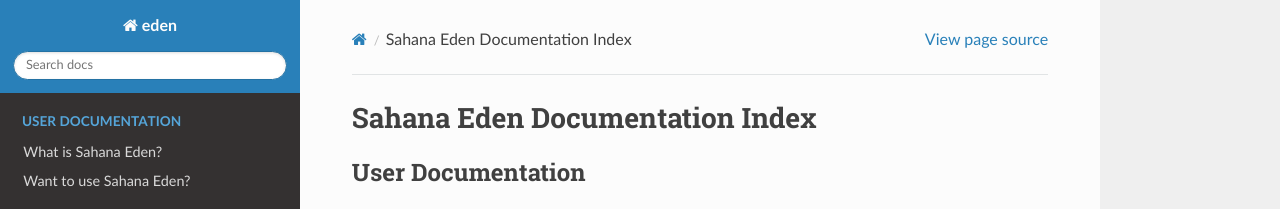
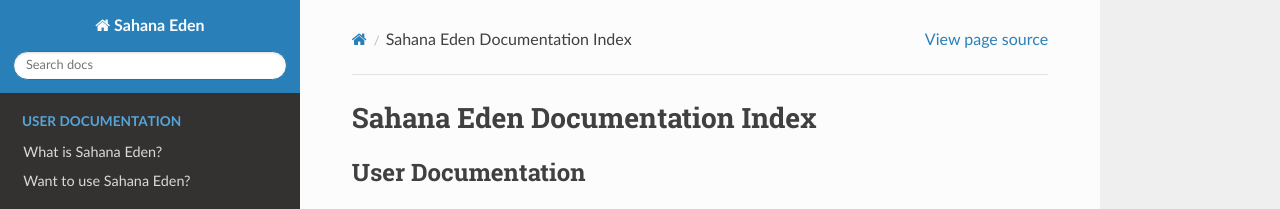
Before and after one commit to PJColombo/Pruebas, a Sphinx documentation site: the page built from docs/index.rst, in a window 1280 px wide. Shown: the top 209 px of the page. Built offline with Sphinx 7.4.7 and the Read the Docs theme 2.0.0, drawn with Linux system fonts in a browser that asks for light colours.

Commit message:
Update conf.py

```diff
--- a/docs/conf.py
+++ b/docs/conf.py
@@ -46,9 +46,9 @@
 master_doc = 'index'
 
 # General information about the project.
-project = 'eden'
-#copyright = '2018, Eduardo Romero Palencia'
-#author = 'Eduardo Romero Palencia'
+project = 'Sahana Eden'
+copyright = ''
+author = 'Eduardo Romero Palencia'
 
 # The version info for the project you're documenting, acts as replacement for
 # |version| and |release|, also used in various other places throughout the
```
